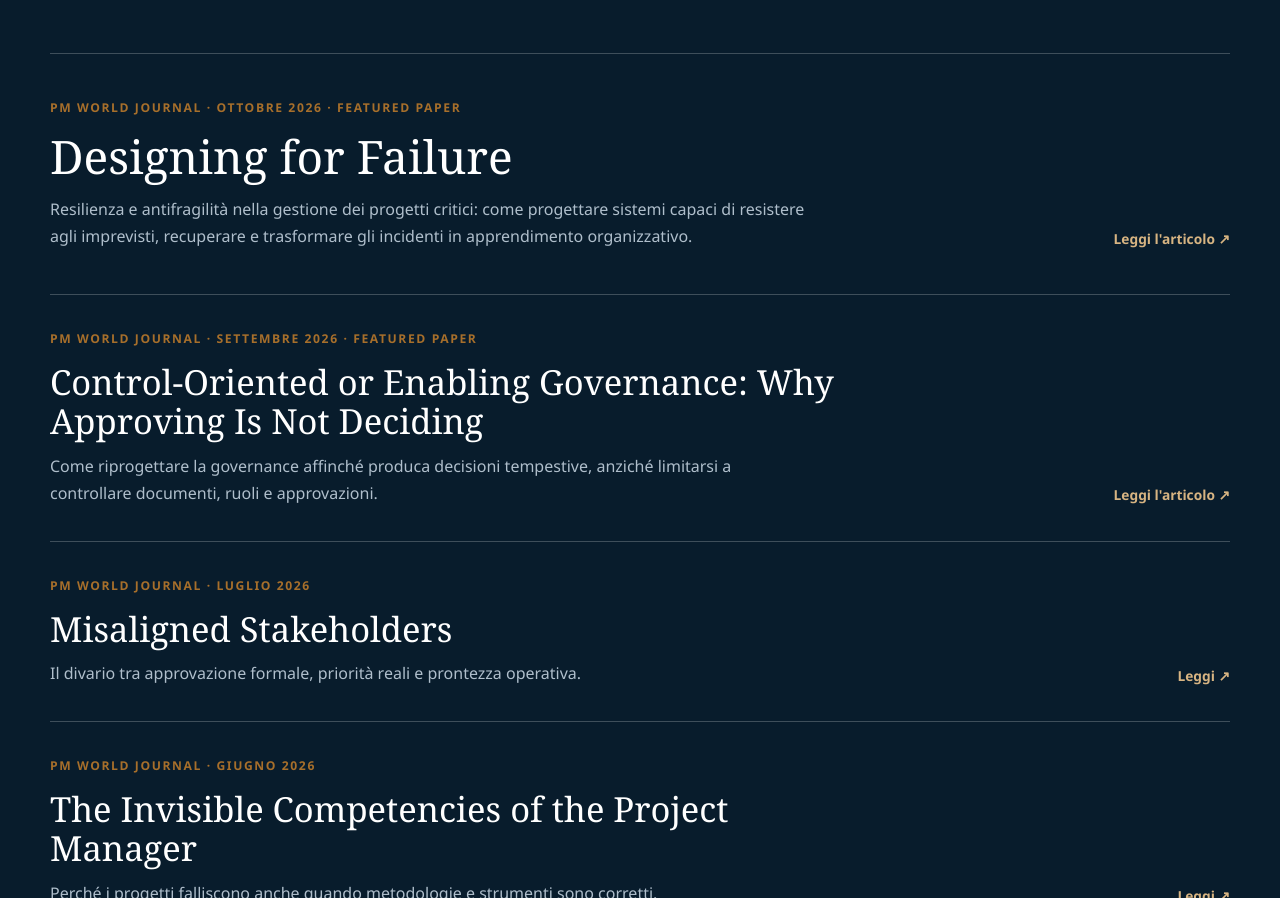
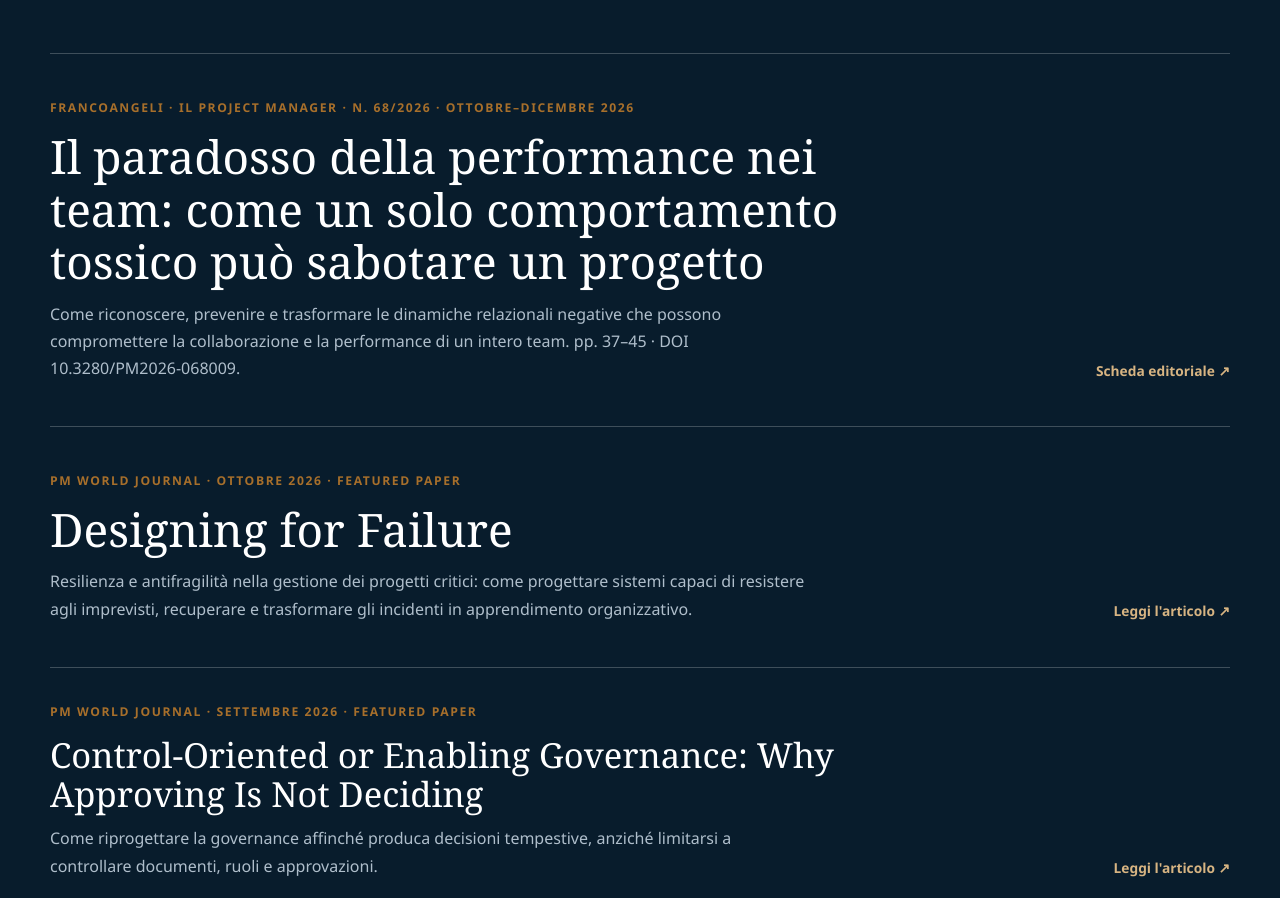
Before and after one commit to lprinzio/lprinzio.github.io, a plain HTML site: page index.html in a window 1280 px wide. Shown: the part 9915-10813 px from the top of the page. Drawn offline with Linux system fonts and the light colour scheme.

Commit message:
Add 2026 Il Project Manager article

```diff
--- a/index.html
+++ b/index.html
@@ -576,6 +576,19 @@
           <div class="publication-list">
             <article class="publication-card featured-publication">
               <div>
+                <p class="publication-meta">FrancoAngeli · Il Project Manager · N. 68/2026 · Ottobre–dicembre 2026</p>
+                <h3>Il paradosso della performance nei team: come un solo comportamento tossico può sabotare un progetto</h3>
+                <p>
+                  Come riconoscere, prevenire e trasformare le dinamiche relazionali negative che
+                  possono compromettere la collaborazione e la performance di un intero team.
+                  pp. 37–45 · DOI 10.3280/PM2026-068009.
+                </p>
+              </div>
+              <a href="https://www.francoangeli.it/riviste/articolo/81182" target="_blank" rel="noopener noreferrer">Scheda editoriale ↗</a>
+            </article>
+
+            <article class="publication-card featured-publication">
+              <div>
                 <p class="publication-meta">PM World Journal · Ottobre 2026 · Featured Paper</p>
                 <h3>Designing for Failure</h3>
                 <p>
```
